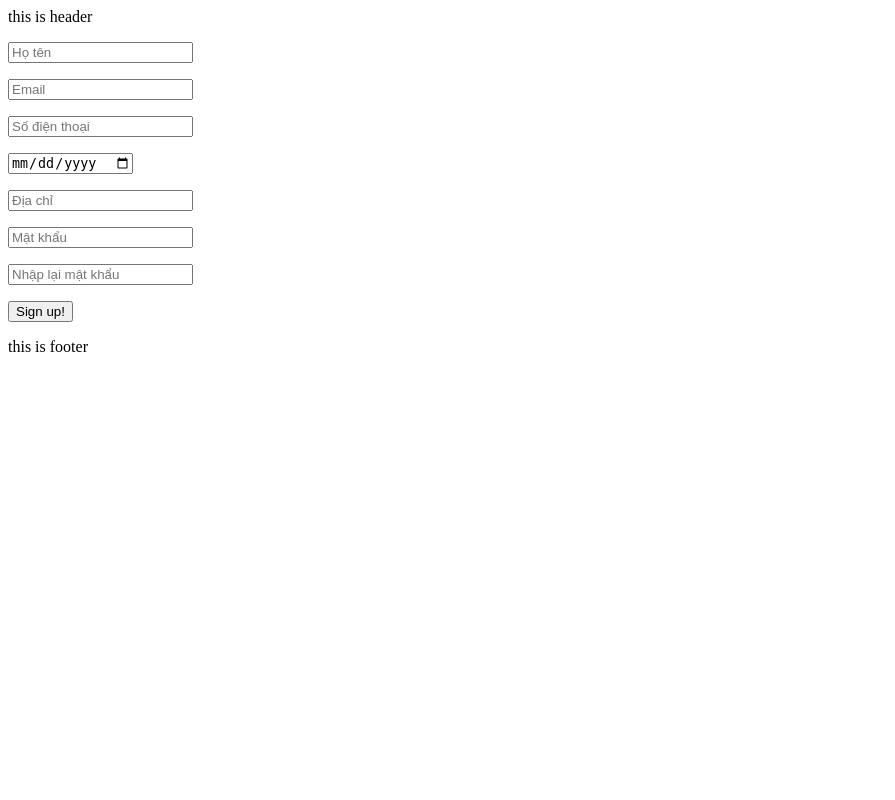
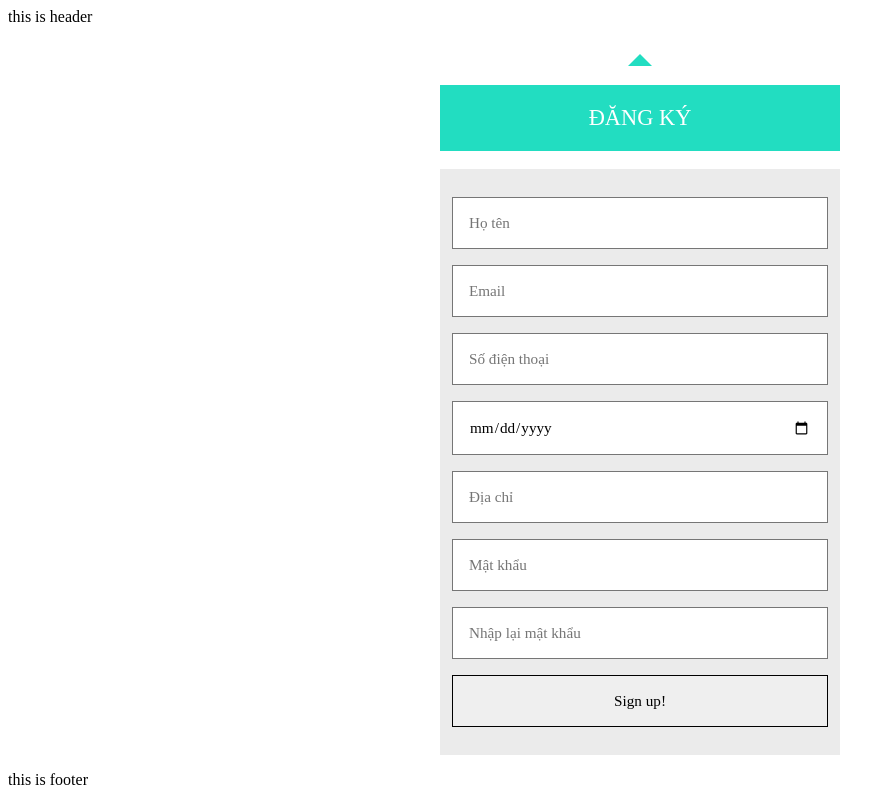
Before and after one commit to sangnguyen0302/BTLweb, a PHP site: page /app/views/regist.php in a window 1280 px wide. Shown: the whole page, without its empty margins (0-895 px from the left). Run offline with PHP 8.4, Linux system fonts and the light colour scheme; some libraries are stand-ins or nearby versions.

Commit message:
xong giao dien form

```diff
--- a/app/controllers/config.php
+++ b/app/controllers/config.php
@@ -1,3 +1,3 @@
 <?php
-define('APP_ROOT', dir dirname(dirname(__FILE__)));
+    define('APP_ROOT', dirname(dirname(__FILE__)));
 ?>
--- a/app/views/regist.php
+++ b/app/views/regist.php
@@ -1,16 +1,14 @@
-<!DOCTYPE html>
-<html>
-<head>
-    <meta charset="utf-8">
-    <meta name="viewport" content="width=device-width, initial-scale=1">
-    <title>Ecommerce</title>
+<?php  require dirname(dirname(dirname(__FILE__))) . '/inc/head.php'; ?>
+<title>Đăng ký</title>
 </head>
 <body>
-    <div class="header">
-        this is header
-    </div>
+    <?php require dirname(dirname(dirname(__FILE__))) . '/inc/header.php'; ?>
+    <?php require dirname(dirname(dirname(__FILE__))) . '/inc/nav.php'; ?>
+    <div class="login">
+        <div class="login-triangle"></div>
+        <h2 class="login-header">Đăng ký</h2>
 
-<form action="../controllers/loginController.php" method="post">
+    <form action="../controllers/loginController.php" method="post" class="login-container">
       <p><input type="text" placeholder="Họ tên" name="fullName" required></p>
       <p><input type="email" placeholder="Email" name="email" required></p>
 
@@ -22,7 +20,12 @@
       <p><input type="password" placeholder="Nhập lại mật khẩu" name="repassword" required oninput="check(this)"></p>
       <p><input type="submit" name="RegisterAction" value="Sign up!"></p>
 </form>
-<script language='javascript' type='text/javascript'>
+    </div>
+
+    <div class="footer">
+        this is footer
+    </div>
+    <script language='javascript' type='text/javascript'>
       function check(input) {
             if (input.value != document.getElementById('password').value) {
                 input.setCustomValidity('Password Must be Matching.');
@@ -31,8 +34,5 @@
             }
       }
 </script>
-    <div class="footer">
-        this is footer
-    </div>
 </body>
 </html>
--- a/css/style.css
+++ b/css/style.css
@@ -1,3 +1,9 @@
+
+.login {
+    width: 400px;
+    margin: 16px auto;
+    font-size: 16px;
+  }
 .login input {
     box-sizing: border-box;
     display: block;
@@ -9,3 +15,23 @@
     font-family: inherit;
     font-size: 0.95em;
 }
+.login-container {
+    background: #ebebeb;
+    padding: 12px;
+}
+.login-triangle {
+    width: 0;
+    margin-right: auto;
+    margin-left: auto;
+    border: 12px solid transparent;
+    border-bottom-color: rgb(34, 221, 193);
+  }
+.login-header {
+    background: rgb(34, 221, 193);
+    padding: 20px;
+    font-size: 1.4em;
+    font-weight: normal;
+    text-align: center;
+    text-transform: uppercase;
+    color: #fff;
+}
--- a/inc/head.php
+++ b/inc/head.php
@@ -3,6 +3,4 @@
 <head>
     <meta charset="utf-8">
     <meta name="viewport" content="width=device-width, initial-scale=1">
-    <!-- <link rel="stylesheet" href="<?= URL_ROOT ?>/css/style.css"> -->
-    <title>Ecommerce</title>
-</head>
+    <link type="text/css" rel="stylesheet" href= "../../css/style.css">
```
Also changed, not shown: app/views/login.php (+11 -14 lines).
